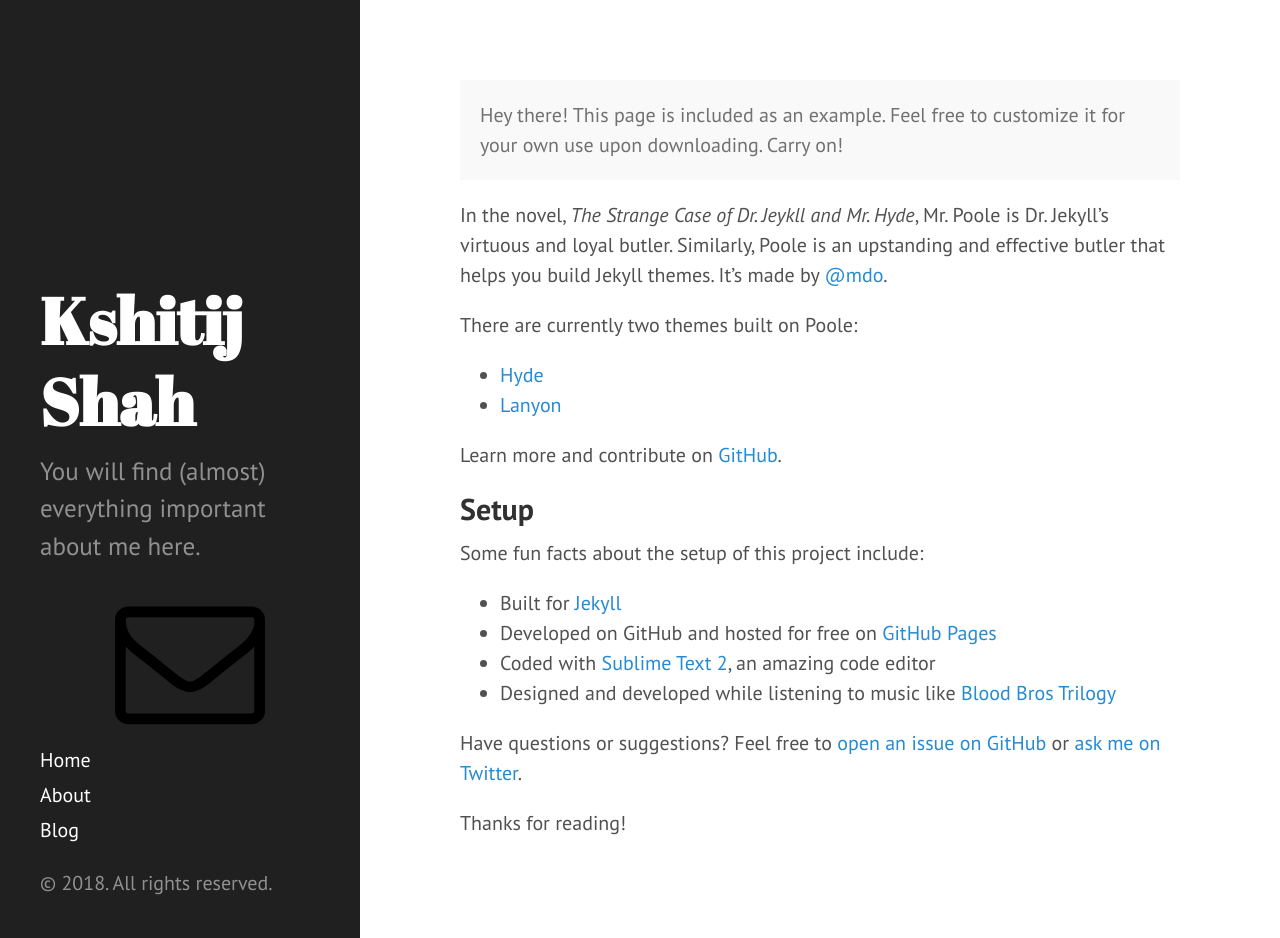
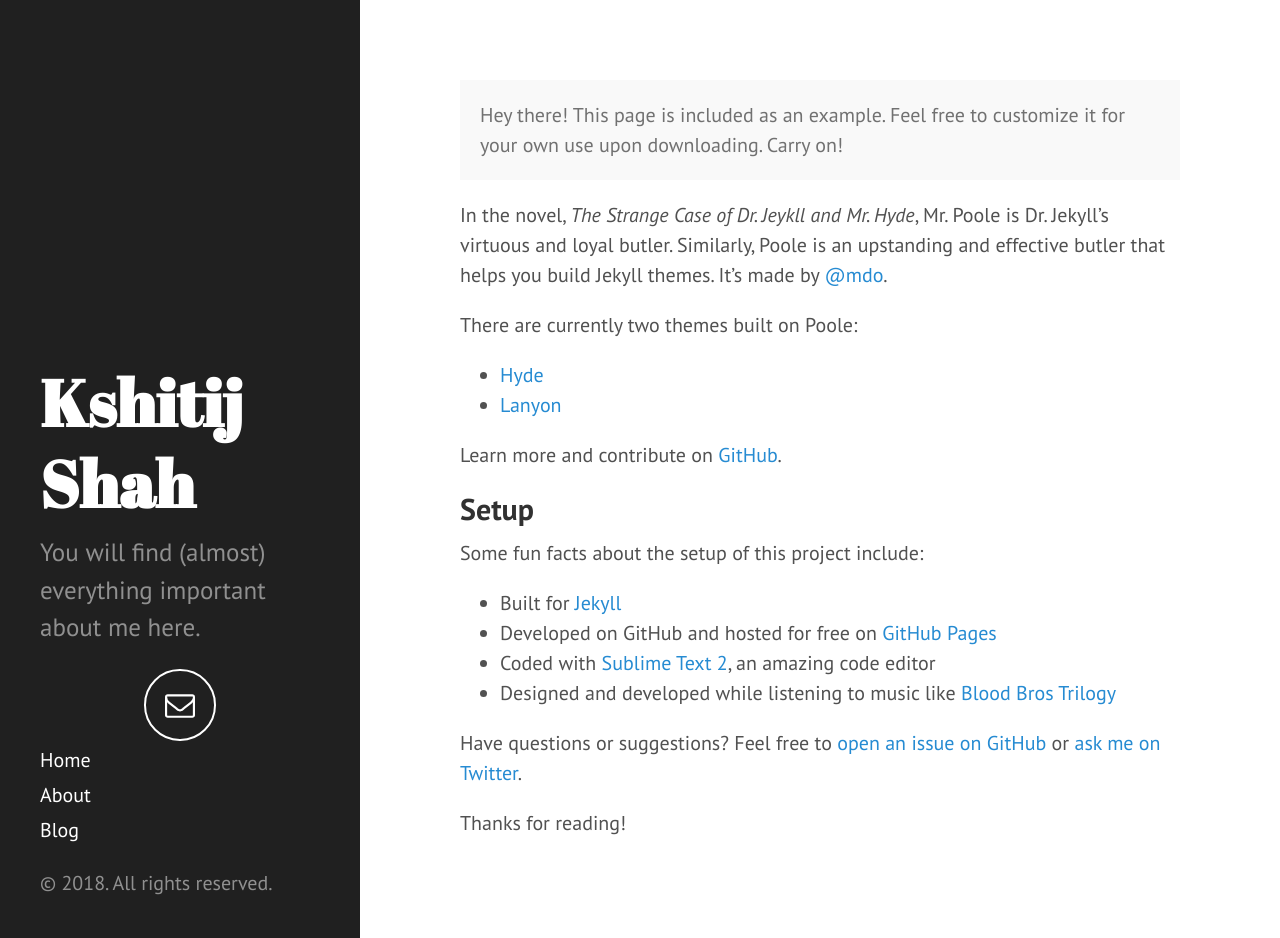
Before and after one commit to xitizzz/xitizzz.github.io, a Jekyll site: the page built from index.md, in a window 1280 px wide and 938 px high. Built offline with Jekyll 4.4.1, drawn with Linux system fonts in a browser that asks for light colours; Markdown is read by kramdown in place of the engine named in the settings.

Commit message:
Update sidebar.html

```diff
--- a/_includes/sidebar.html
+++ b/_includes/sidebar.html
@@ -9,9 +9,11 @@
       <p class="lead">{{ site.description }}</p>
     </div>
 
-    <a aria-label="Send email" title="Send me a e-mail" href="mailto:{{site.email}}">
+    <div class="icons-home">
+      <a aria-label="Send email" title="Send me a e-mail" href="mailto:{{site.email}}">
            <svg class="icon icon-email"><use xlink:href="#icon-email"></use></svg>
-    </a>
+      </a>
+      </div>
 
     <nav class="sidebar-nav">
       <a class="sidebar-nav-item{% if page.url == site.baseurl %} active{% endif %}" href="{{ "/" | relative_url }}">Home</a>
```
